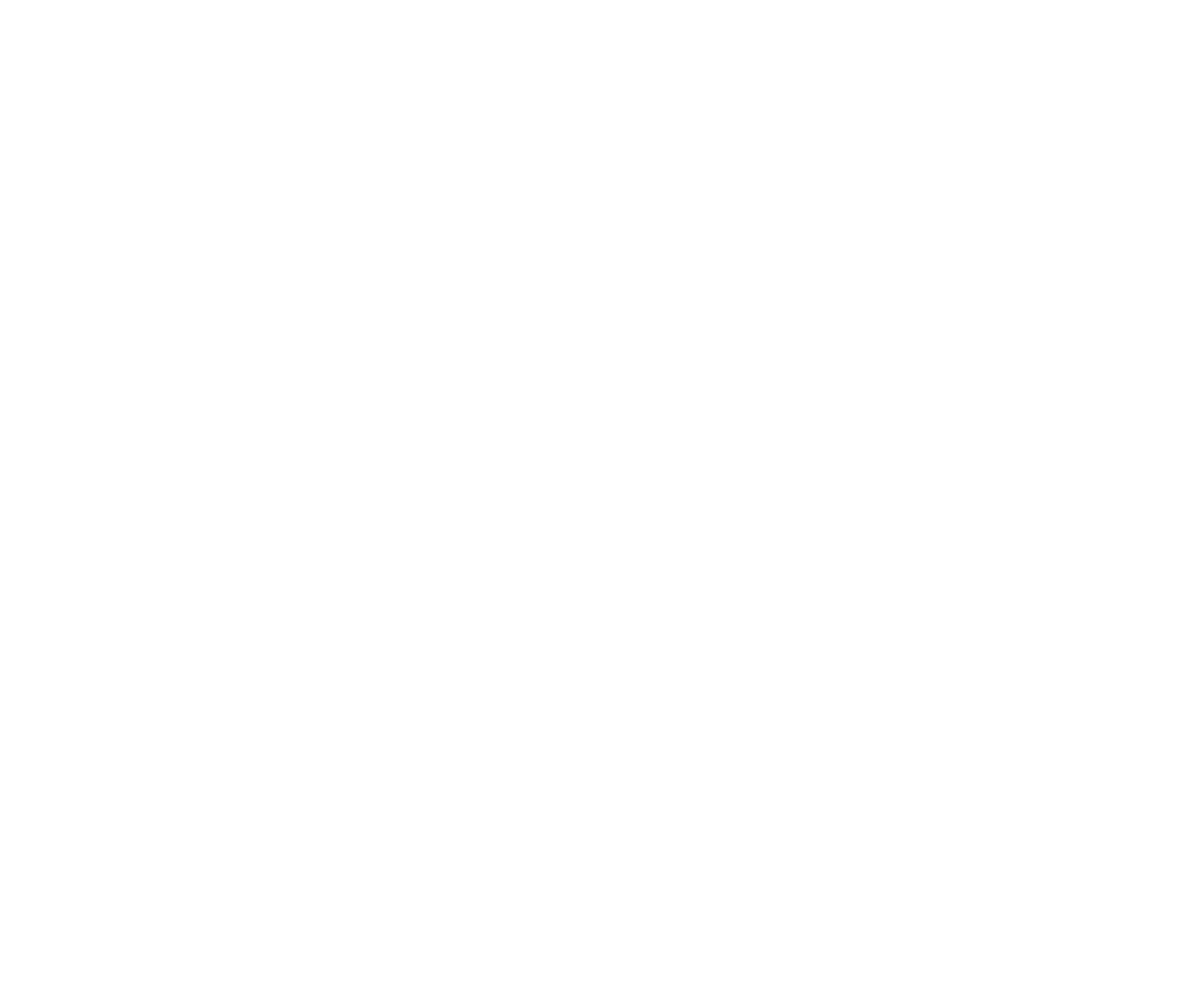
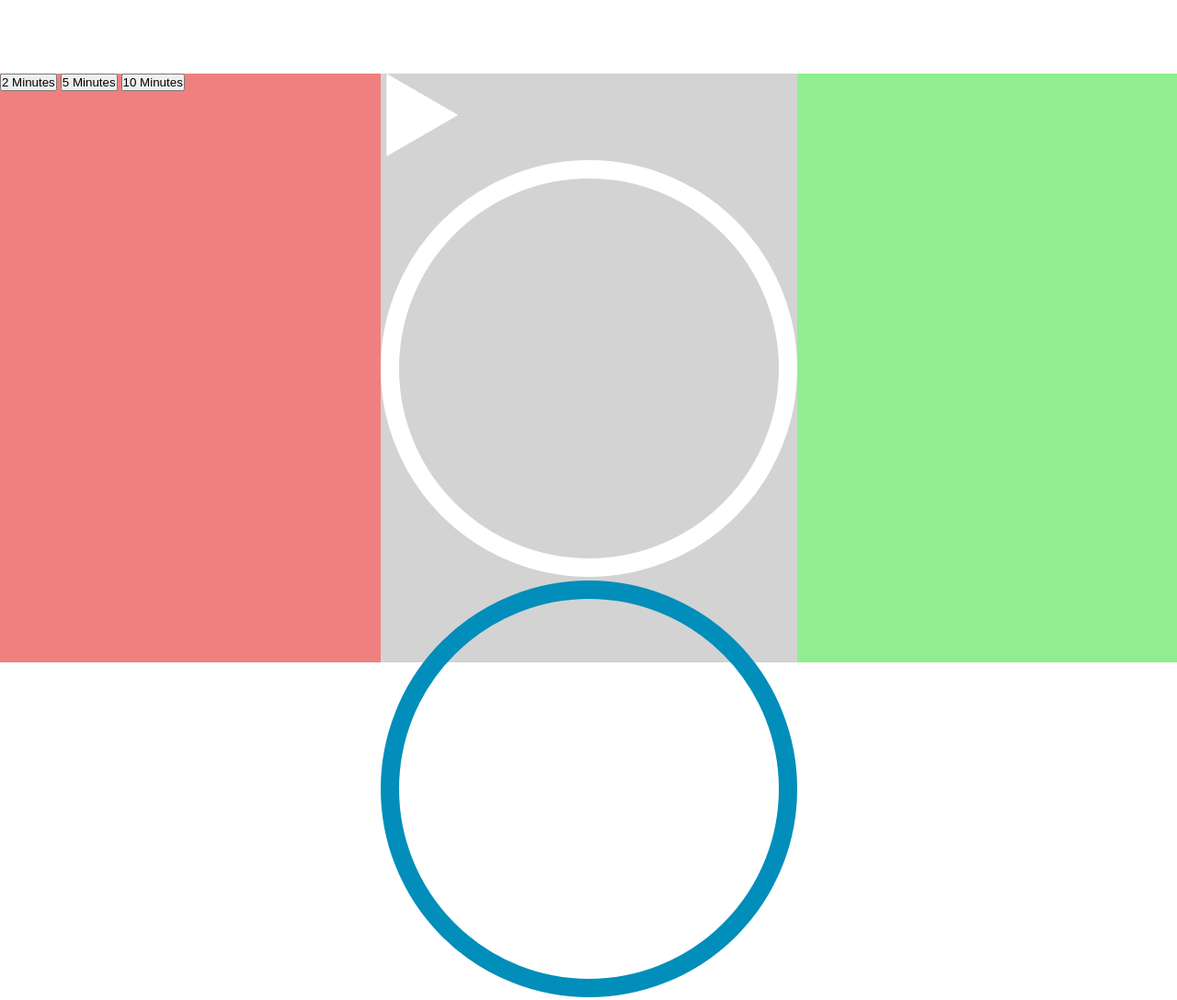
Before and after one commit to Miguel-Angel-Guate/Chapos-Meditation-App, a plain HTML site: page index.html in a window 1280 px wide. Shown: the whole page at 92% size. Before the commit the page ends 800 px from the top, so only its background shows below. Drawn offline with Linux system fonts and the light colour scheme.

Commit message:
added divs into audio

```diff
--- a/index.html
+++ b/index.html
@@ -2,13 +2,43 @@
 <html lang="en">
 
 <head>
-       <script src="script.js"></script>
-       <link rel="stylesheet" href="style.css">
+       <link rel="stylesheet" href="./style.css">
+       <script src="./script.js" async defer></script>
        <meta charset="UTF-8">
        <meta name="viewport" content="width=device-width, initial-scale=1.0">
-       <title>Document</title>
+       <title>chapos meditation</title>
 </head>
+
 <body>
+       <div class="app">
+              <div class="time-select">
+                     <button data-time="120">2 Minutes</button>
+                     <button data-time="300">5 Minutes</button>
+                     <button data-time="600">10 Minutes</button>
 
+              </div>
+              <div class="player-container">
+                     <audio class="song">
+                            <source src="./sounds/rain.mp3">
+                     </audio>
+                     <img src="./svg/play.svg" alt="play" class="play">
+                     <svg class="track-outline"
+                     width="453" height="453" viewBox="0 0 453 453" fill="none" xmlns="http://www.w3.org/2000/svg">
+                     <circle cx="226.5" cy="226.5" r="216.5" stroke="white" stroke-width="20" />
+                     </svg>
+                     <svg class="moving-outline"
+                     width="453" height="453" viewBox="0 0 453 453" fill="none" xmlns="http://www.w3.org/2000/svg">
+                            <circle cx="226.5" cy="226.5" r="216.5" stroke="#018EBA" stroke-width="20" />
+                     </svg>
+
+
+
+              </div>
+              <div class="sound">
+
+              </div>
+
+       </div>
 </body>
+
 </html>
--- a/style.css
+++ b/style.css
@@ -0,0 +1,24 @@
+*{
+       margin: 0;
+       padding: 0;
+       box-sizing: border-box;
+}
+.app{
+       height: 100vh;
+       display: flex;
+       justify-content: center;
+       align-items: center;
+}
+.time-select, .sound, .player-container{
+height: 80%;
+flex: 1;
+}
+.time-select{
+       background-color: lightcoral;
+}
+.sound{
+       background-color: lightgreen;
+}
+.player-container{
+       background-color: lightgrey;
+}
```
